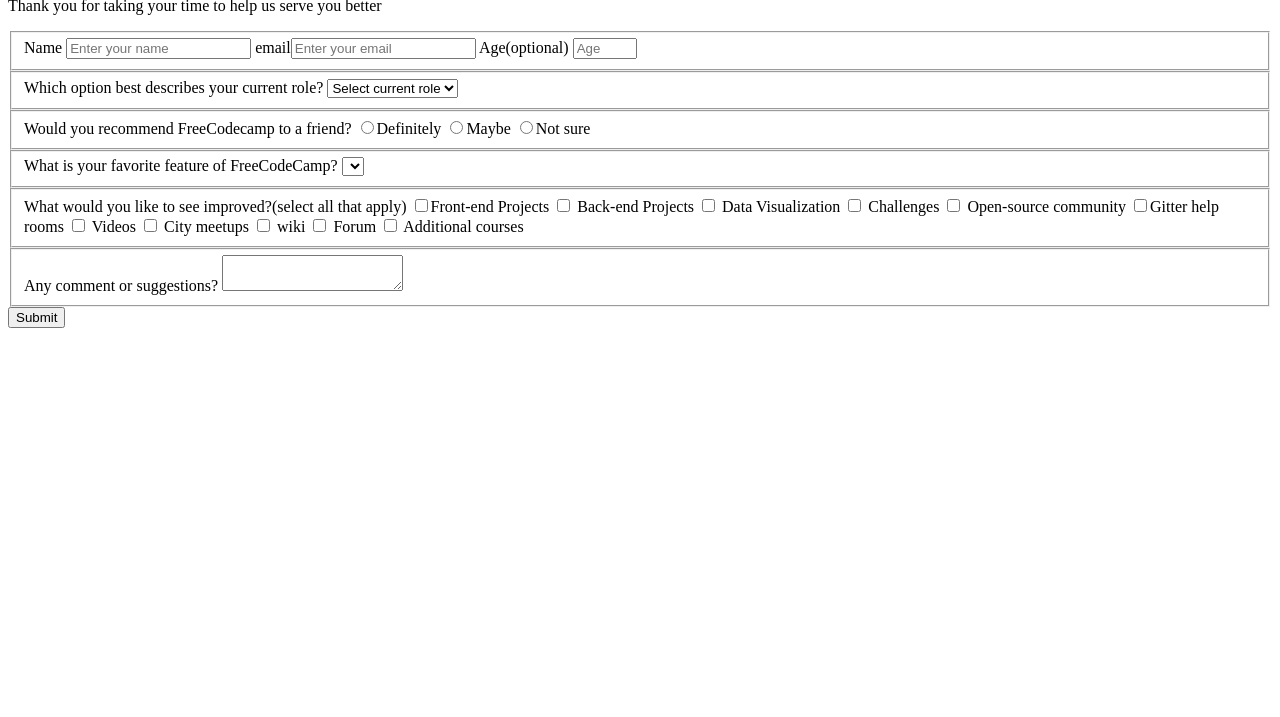
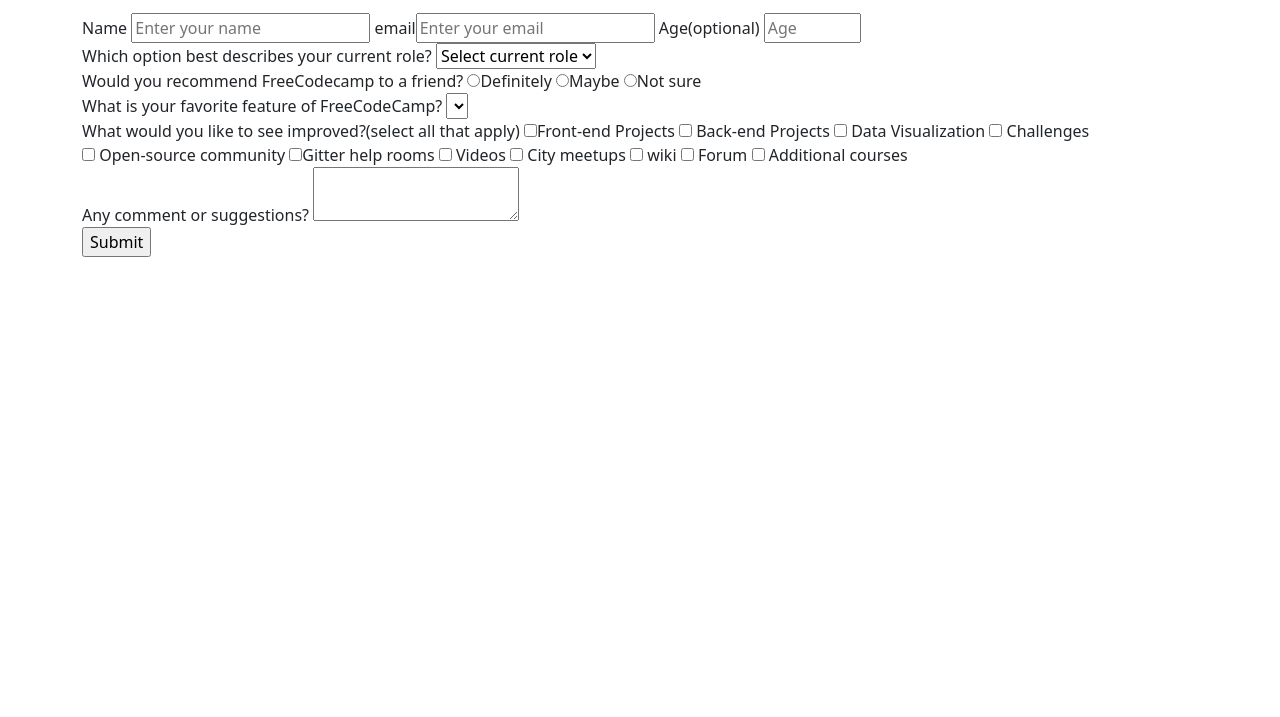
Before and after one commit to claudiahW/surveyform, a plain HTML site: page index.html in a window 1280 px wide. Shown: the part 83-800 px from the top of the page. Drawn offline with nearby package versions, Linux system fonts and the light colour scheme.

Commit message:
add bootstrap container

```diff
--- a/index.html
+++ b/index.html
@@ -4,10 +4,12 @@
     <meta charset="UTF-8">
     <meta name="viewport" width="device-width,initial-scale=1.0">
     <title>SURVEY FORM</title>
+    <link href="https://cdn.jsdelivr.net/npm/bootstrap@5.0.2/dist/css/bootstrap.min.css" rel="stylesheet" integrity="sha384-EVSTQN3/azprG1Anm3QDgpJLIm9Nao0Yz1ztcQTwFspd3yD65VohhpuuCOmLASjC" crossorigin="anonymous">
     <link rel="stylesheet" href="style.css">
   </head>
 
   <body>
+    <div class="container">
   <h1 id="title">FreeCodeCamp Survey Form</h2>
   <p id="description"> Thank you for taking your time to help us serve you better</p>
   <form id="survey-form">
@@ -112,6 +114,7 @@
   </fieldset>
   <input id="submit" type="submit" value="Submit">
   </form>
-
+</div>
+  <script src="https://cdn.jsdelivr.net/npm/bootstrap@5.0.2/dist/js/bootstrap.bundle.min.js" integrity="sha384-MrcW6ZMFYlzcLA8Nl+NtUVF0sA7MsXsP1UyJoMp4YLEuNSfAP+JcXn/tWtIaxVXM" crossorigin="anonymous"></script>
   </body>
 </html>
```
